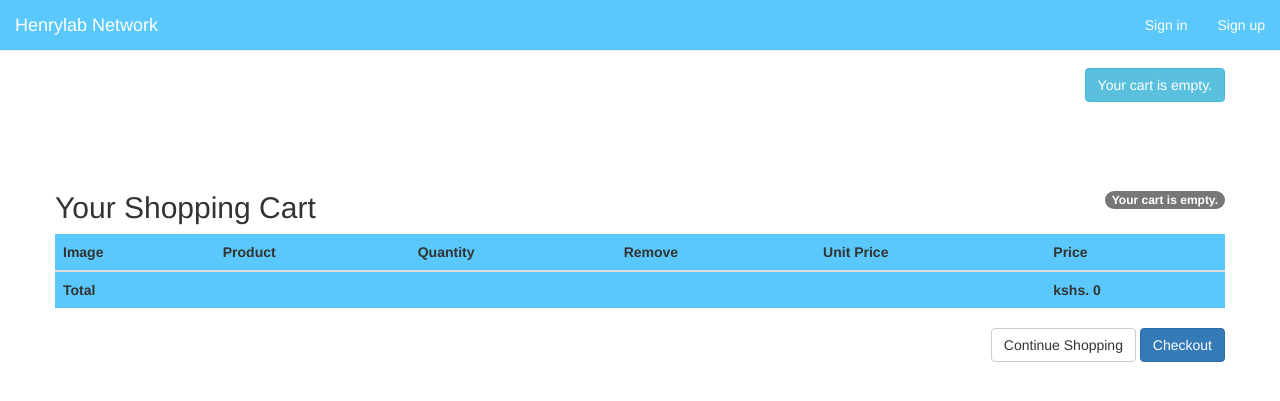
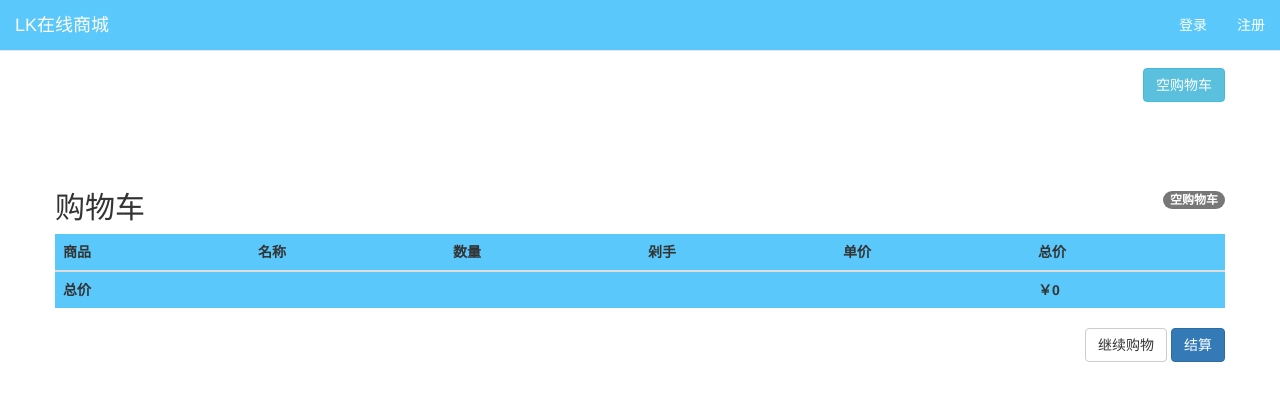
Before and after one commit to laomd-2/MySQL, a Django app: page /cart in a window 1280 px wide. Shown: the top 401 px of the page. Run offline with Django 3.2, Linux system fonts and the light colour scheme; some libraries are stand-ins or nearby versions.

Commit message:
数据库项目——在线商城

```diff
--- a/ecommerce/templates/cart/detail.html
+++ b/ecommerce/templates/cart/detail.html
@@ -1,23 +1,22 @@
 {% extends 'shop/base.html' %}
 {% load static %}
 {% block title %}
-    Your Shopping Cart
+    购物车
 {% endblock %}
 
 
 {% block content %}
     <div class="container">
         <div class="row" style="margin-top: 6%">
-        <h2>Your Shopping Cart
+        <h2>购物车
             <span class="badge pull-right">
-                {% with totail_items=cart|length %}
+                {% with total_items=cart|length %}
                     {% if cart|length > 0 %}
-                        My Shopping Order:
                         <a href="{% url "cart:cart_detail" %}" style="color: #ffffff">
-                            {{ totail_items }} item {{ totail_items|pluralize }}, Kshs. {{ cart.get_total_price }}
+                            {{ total_items }} 件 {{ totail_items|pluralize }}, 总价. ￥{{ cart.get_total_price }}
                         </a>
                         {% else %}
-                        Your cart is empty.
+                        空购物车
                     {% endif %}
                 {% endwith %}
             </span>
@@ -25,12 +24,12 @@
             <table class="table table-striped table-hover">
                 <thead style="background-color: #5AC8FA">
                     <tr>
-                        <th>Image</th>
-                        <th>Product</th>
-                        <th>Quantity</th>
-                        <th>Remove</th>
-                        <th>Unit Price</th>
-                        <th>Price</th>
+                        <th>商品</th>
+                        <th>名称</th>
+                        <th>数量</th>
+                        <th>剁手</th>
+                        <th>单价</th>
+                        <th>总价</th>
                     </tr>
                 </thead>
                 <tbody>
@@ -48,27 +47,27 @@
                                     {% csrf_token %}
                                     {{ item.update_quantity_form.quantity }}
                                     {{ item.update_quantity_form.update }}
-                                    <input type="submit" value="Update" class="btn btn-info">
+                                    <input type="submit" value="更新" class="btn btn-info">
                                 </form>
                             </td>
                             <td>
-                                <a href="{% url "cart:cart_remove" product.id %}">Remove</a>
+                                <a href="{% url "cart:cart_remove" product.id %}">删除</a>
                             </td>
-                            <td>kshs. {{ item.price }}</td>
-                            <td>kshs. {{ item.total_price }}</td>
+                            <td>￥{{ item.price }}</td>
+                            <td>￥{{ item.total_price }}</td>
                         </tr>
                     {% endwith %}
                 {% endfor %}
                 <tr style="background-color: #5AC8FA">
-                    <td><b>Total</b></td>
+                    <td><b>总价</b></td>
                     <td colspan="4"></td>
-                    <td colspan="num"><b>kshs. {{ cart.get_total_price }}</b></td>
+                    <td colspan="num"><b>￥{{ cart.get_total_price }}</b></td>
                 </tr>
                 </tbody>
             </table>
         <p class="text-right">
-            <a href="{% url "shop:product_list" %}" class="btn btn-default">Continue Shopping</a>
-            <a href="{% url "orders:order_create" %}" class="btn btn-primary">Checkout</a>
+            <a href="{% url "shop:product_list" %}" class="btn btn-default">继续购物</a>
+            <a href="{% url "orders:order_create" %}" class="btn btn-primary">结算</a>
         </p>
         </div>
     </div>
--- a/ecommerce/templates/orders/order/created.html
+++ b/ecommerce/templates/orders/order/created.html
@@ -1,16 +1,16 @@
 {% extends 'shop/base.html' %}
 {% load static %}
 {% block title %}
-    Your Shopping Cart| Thank you
+    购物车
 {% endblock %}
 
 {% block content %}
     <div class="container">
         <div class="row" style="margin-top: 6%">
             <div class="col-md-8 col-md-offset-2">
-                <h3 class="page-header">Thank You For Shopping With Us
+                <h3 class="page-header">感谢您的购买！
                 </h3>
-                <p>Your order has been successfully completed. Your order number is <strong>{{ order.id }}</strong>.</p>
+                <p>订单提交成功. 订单号为 <strong>{{ order.id }}</strong>.</p>
             </div>
         </div>
     </div>
--- a/ecommerce/templates/shop/base.html
+++ b/ecommerce/templates/shop/base.html
@@ -3,7 +3,7 @@
 <html lang="en">
 <head>
     <meta charset="UTF-8">
-    <title>{% block title %}On-line Shop{% endblock %}</title>
+    <title>{% block title %}LK在线商城{% endblock %}</title>
     <link rel="stylesheet" href="{% static 'css/bootstrap.min.css' %}">
     <link rel="stylesheet" href="{% static 'css/styles.css' %}">
 </head>
@@ -13,14 +13,14 @@
 <div class="container">
     <div class="row" style="margin-top: 6%">
          <button class="btn btn-info pull-right">
-            {% with totail_items=cart|length %}
+            {% with total_items=cart|length %}
                 {% if cart|length > 0 %}
-                    My Shopping Order:
+                    购物车:
                     <a href="{% url "cart:cart_detail" %}" style="color: #ffffff">
-                        {{ totail_items }} item {{ totail_items|pluralize }}, Kshs. {{ cart.get_total_price }}
+                        {{ total_items }} 件 {{ totail_items|pluralize }}, 总价. ￥{{ cart.get_total_price }}
                     </a>
                     {% else %}
-                    Your cart is empty.
+                    空购物车
                 {% endif %}
             {% endwith %}
          </button>
--- a/ecommerce/templates/shop/navbar.html
+++ b/ecommerce/templates/shop/navbar.html
@@ -9,7 +9,7 @@
       <span class="icon-bar"></span>
       <span class="icon-bar"></span>
     </button>
-    <a class="navbar-brand" href="{% url 'shop:product_list' %}" style="color: #ffffff">Henrylab Network</a>
+    <a class="navbar-brand" href="{% url 'shop:product_list' %}" style="color: #ffffff">LK在线商城</a>
   </div>
 
   <!-- Collect the nav links, forms, and other content for toggling -->
@@ -20,11 +20,11 @@
           {% if request.user.is_authenticated %}
         <a href="#" class="dropdown-toggle" data-toggle="dropdown" style="color: #ffffff">{{ request.user.username }}<b class="caret"></b></a>
         <ul class="dropdown-menu">
-          <li><a href="">logout</a></li>
+          <li><a href="">注销</a></li>
             {% else %}
           <li class="divider"></li>
-          <li><a href="#" style="color: #ffffff">Sign in</a></li>
-         <li><a href="#" style="color: #ffffff">Sign up</a></li>
+          <li><a href="#" style="color: #ffffff">登录</a></li>
+         <li><a href="#" style="color: #ffffff">注册</a></li>
         </ul>
          {% endif %}
       </li>
```
Also changed, not shown: ecommerce/orders/views.py (+18 -12 lines), ecommerce/templates/orders/order/create.html (+6 -6 lines), ecommerce/templates/shop/product/detail.html (+10 -8 lines), ecommerce/templates/shop/product/list.html (+3 -4 lines).
